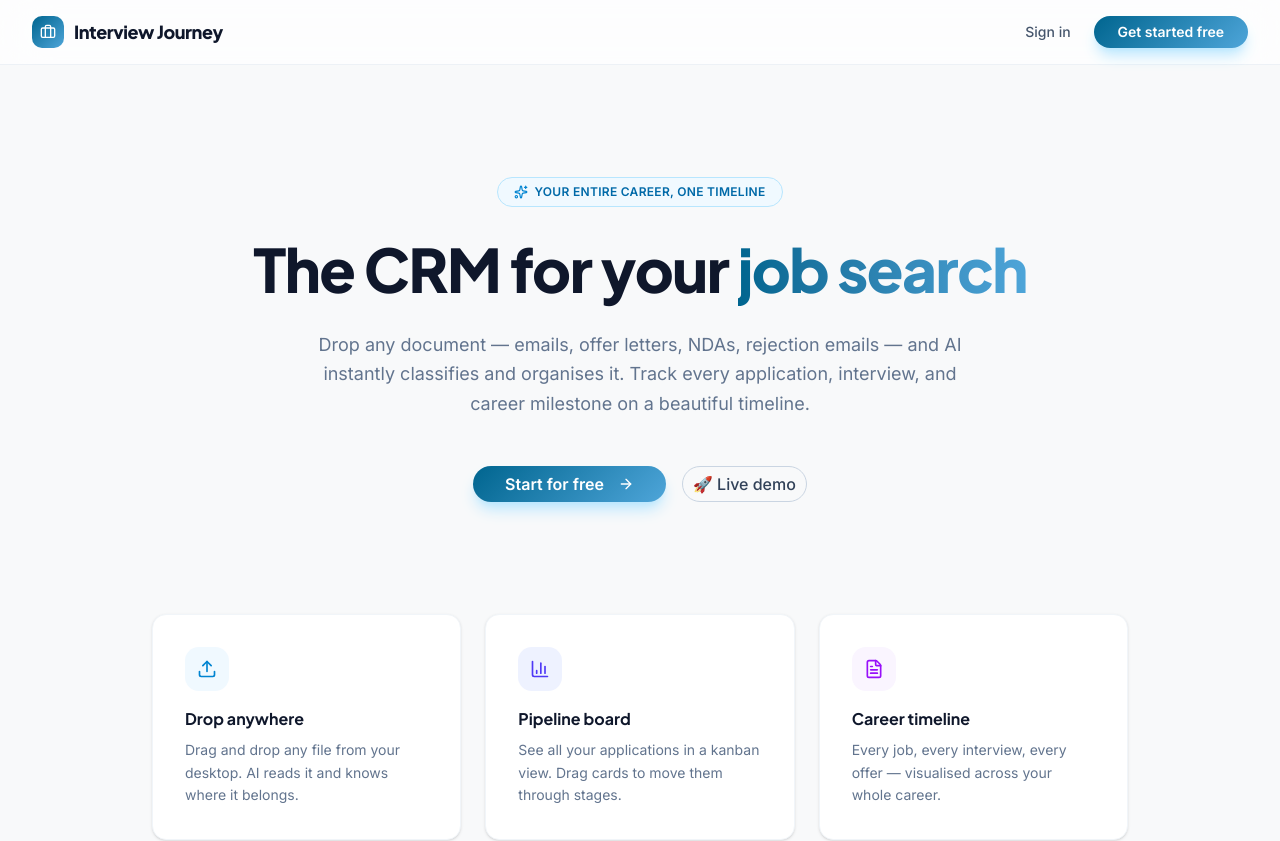
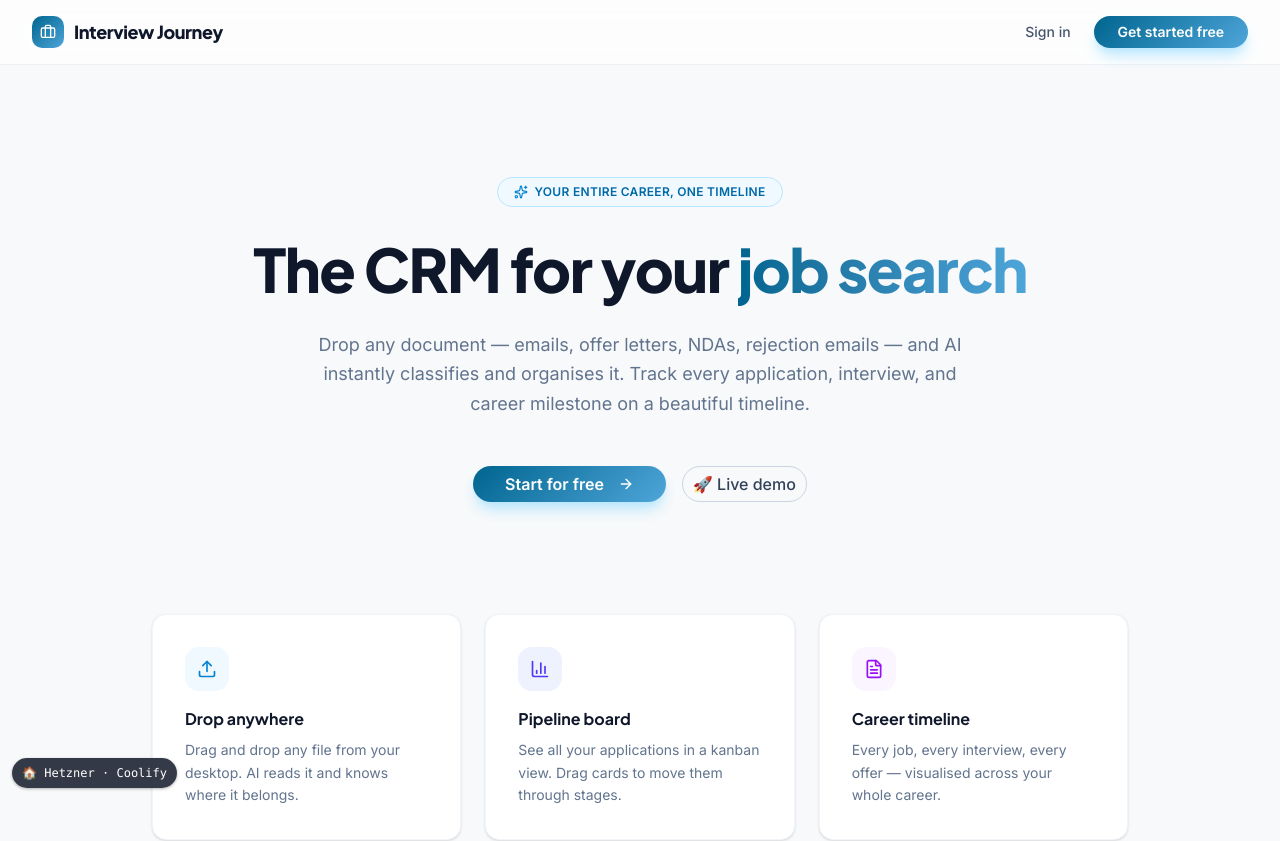
Before and after one commit to jpwilson/interview-journey, a Next.js app: page / in a window 1280 px wide. Shown: the top 841 px of the page. Built offline with nearby package versions, Linux system fonts and the light colour scheme.

Commit message:
chore: add Hetzner/Coolify hosting badge + update README
Migrated off Vercel + Supabase Cloud to self-hosted Hetzner CAX21
running Coolify + self-hosted Supabase. Live at
https://interview.46-225-235-124.sslip.io — badge bottom-left confirms
the deploy is the Hetzner one.

```diff
--- a/src/app/layout.tsx
+++ b/src/app/layout.tsx
@@ -31,6 +31,29 @@
           {children}
           <Toaster richColors position="bottom-right" />
         </QueryProvider>
+        <a
+          href="https://www.hetzner.com/cloud"
+          target="_blank"
+          rel="noopener noreferrer"
+          title="Self-hosted on Hetzner Cloud (ARM) via Coolify — migrated off Vercel+Supabase Cloud to cut demo hosting costs"
+          style={{
+            position: "fixed",
+            bottom: 12,
+            left: 12,
+            zIndex: 9999,
+            background: "rgba(17, 24, 39, 0.85)",
+            color: "#fff",
+            padding: "6px 10px",
+            borderRadius: 9999,
+            fontSize: 12,
+            fontFamily: "ui-monospace, SFMono-Regular, Menlo, monospace",
+            textDecoration: "none",
+            boxShadow: "0 1px 3px rgba(0,0,0,0.3)",
+            backdropFilter: "blur(4px)",
+          }}
+        >
+          🏠 Hetzner · Coolify
+        </a>
       </body>
     </html>
   )
```
Also changed, not shown: 1 other file (tests, documents, lock files or other folders).
